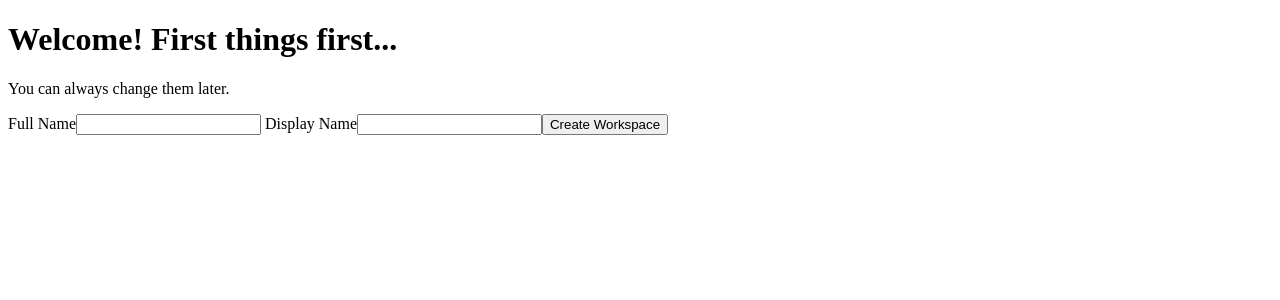
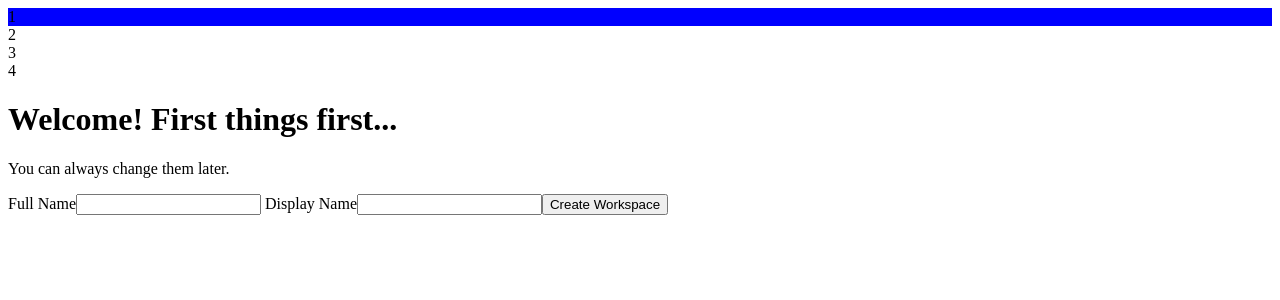
Before and after one commit to Dante-Nephilim/onboarding-form, a React (Vite) app: page / in a window 1280 px wide. Shown: the top 300 px of the page. Built offline with nearby package versions, Linux system fonts and the light colour scheme.

Commit message:
add form steps

```diff
--- a/src/OnboardingForm.jsx
+++ b/src/OnboardingForm.jsx
@@ -9,7 +9,19 @@ export default function OnboardingForm() {
 
   return (
     <div>
-      <div></div>
+      <div>
+        {[1, 2, 3, 4].map((stage) => (
+          <div
+            key={stage}
+            style={{
+              backgroundColor: `${stage <= currentStage ? 'blue' : ''}`,
+            }}
+          >
+            {stage}
+          </div>
+        ))}
+      </div>
+
       <div id="One" hidden={currentStage !== 1}>
         <UserForm />
       </div>
```
